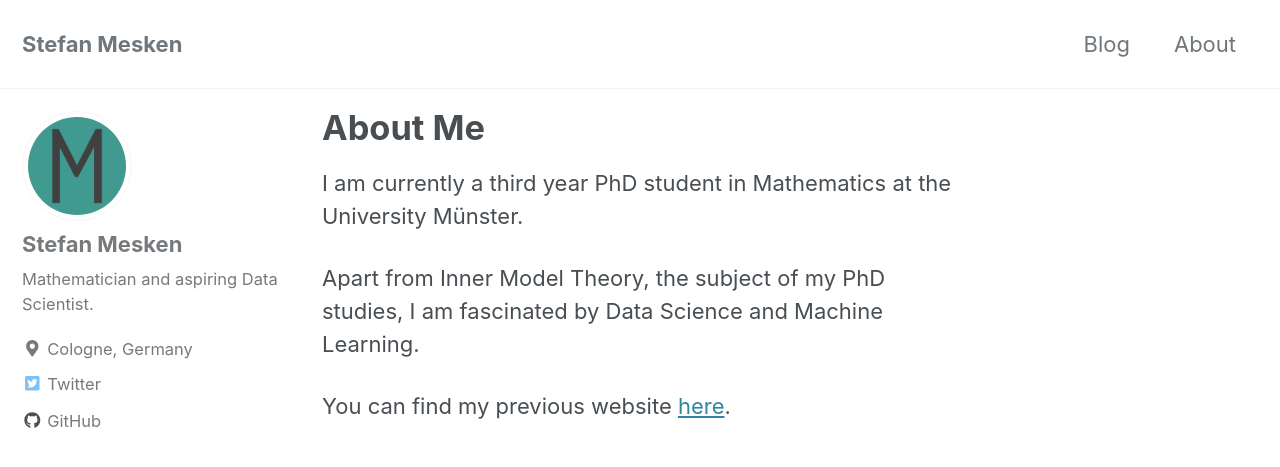
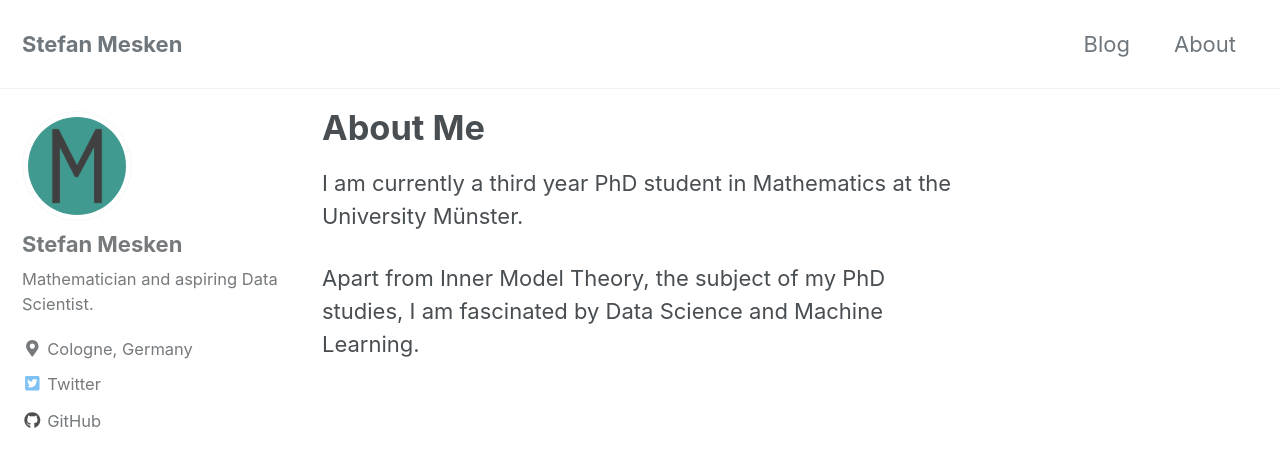
Before and after one commit to KappaDistributive/KappaDistributive.github.io, a Jekyll site: the page built from _pages/about.md, in a window 1280 px wide and 900 px high. Shown: the top 467 px of the window. Built offline with Jekyll 4.4.1, drawn with Linux system fonts in a browser that asks for light colours; cached includes are drawn as plain includes; nearby versions of some CDN libraries.

Commit message:
removed outdated link to old website

```diff
--- a/_pages/about.md
+++ b/_pages/about.md
@@ -8,5 +8,3 @@ author_profile: true
 I am currently a third year PhD student in Mathematics at the University M&uuml;nster.
 
 Apart from Inner Model Theory, the subject of my PhD studies, I am fascinated by Data Science and Machine Learning.
-
-You can find my previous website [here](https://www.stefanmesken.info).
```
